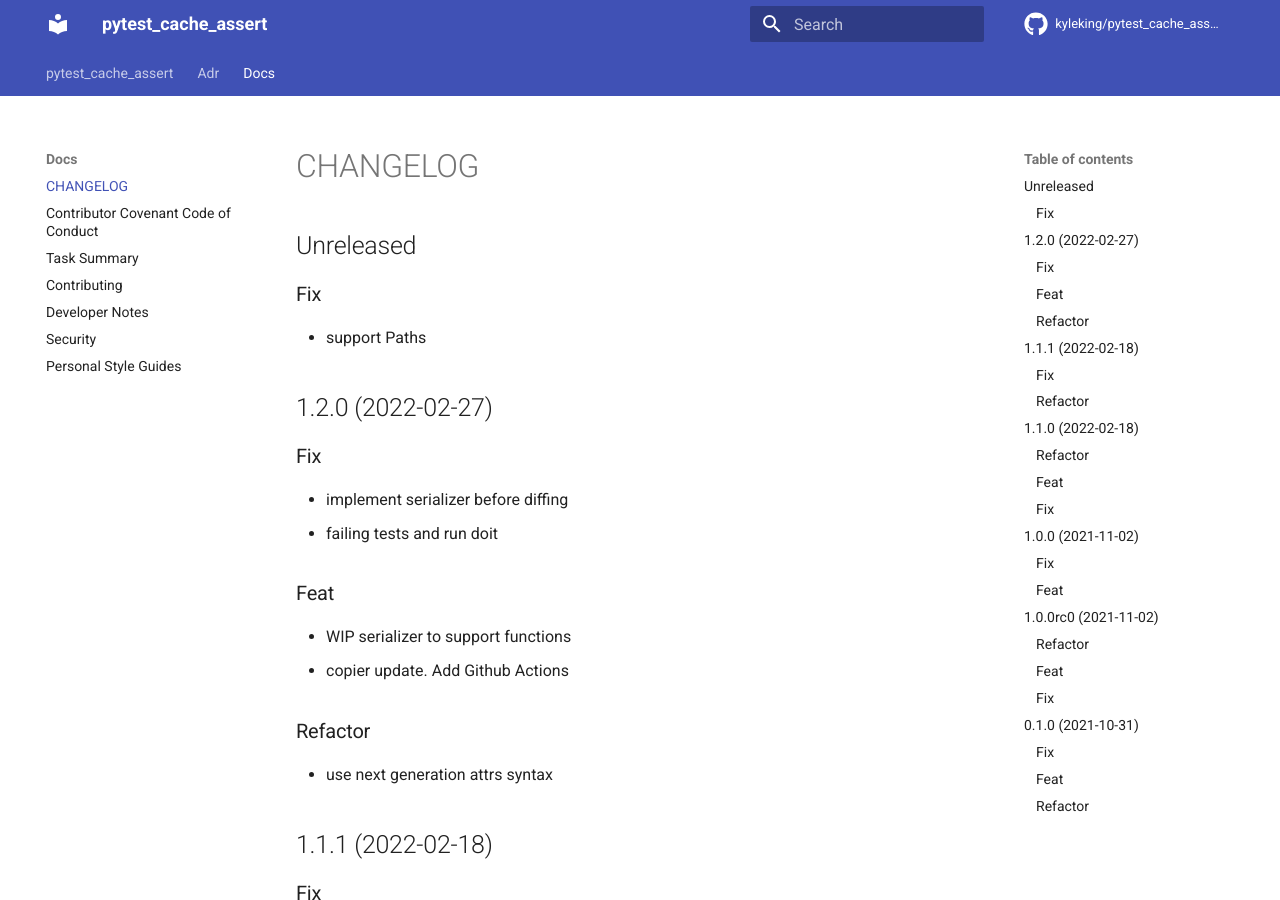
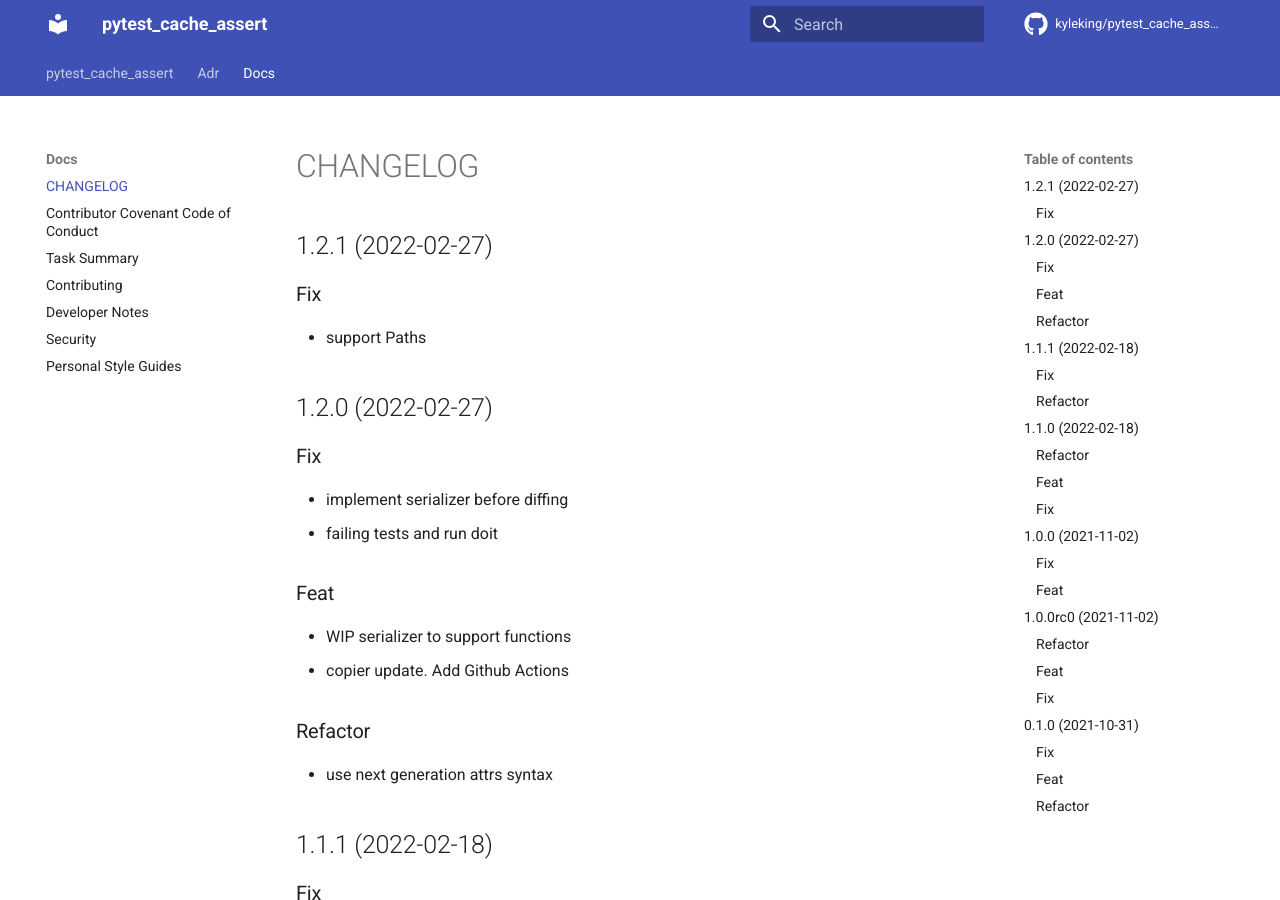
Before and after one commit to KyleKing/pytest_cache_assert, an MkDocs documentation site: the page built from docs/docs/CHANGELOG.md, in a window 1280 px wide and 900 px high. Built offline with MkDocs 1.6.1 and Material for MkDocs 9.7.7, drawn with Linux system fonts in a browser that asks for light colours; comment, search, counter and statistics services are not loaded.

Commit message:
docs: update post publish

```diff
--- a/docs/docs/CHANGELOG.md
+++ b/docs/docs/CHANGELOG.md
@@ -1,4 +1,4 @@
-## Unreleased
+## 1.2.1 (2022-02-27)
 
 ### Fix
 
```
Also changed, not shown: 1 other file.
